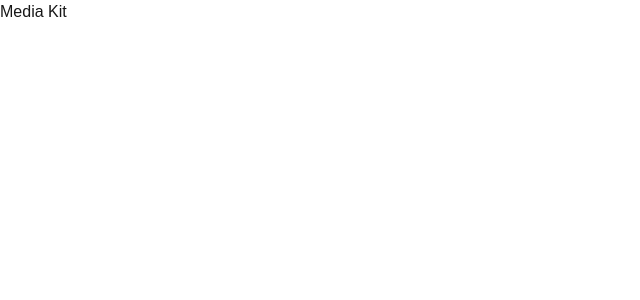
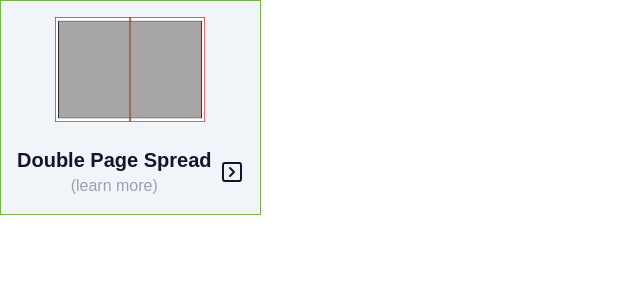
Before and after one commit to evergreendev/media-kits, a Next.js app: page /faces/media-kit in a window 1280 px wide. Shown: the top 300 px of the page, without its empty margins (0-640 px from the left). Built offline with nearby package versions, Linux system fonts and the light colour scheme.

Commit message:
Add ExpandableSection component and integrate into Media Kit page

```diff
--- /dev/null
+++ b/app/components/ExpandableSection/index.tsx
@@ -0,0 +1,47 @@
+"use client"
+import {useState} from "react";
+import {StaticImageData} from "next/image";
+import {LucideSquareChevronDown} from "lucide-react";
+import Image from "next/image";
+
+type Props = {
+    title: string,
+    description?: string,
+    price: string,
+    icon?: StaticImageData,
+
+}
+
+const ExpandableSection = ({title, description, price, icon}: Props) => {
+    const [isExpanded, setIsExpanded] = useState(false);
+
+    return <button
+        className="text-center text-slate-900 flex items-center gap-5 bg-slate-100 p-4 border border-[#75b543]"
+        onClick={() => setIsExpanded(!isExpanded)}>
+        <div className="flex flex-col items-center">
+            {
+                icon &&
+                <Image src={icon} alt="Icon" width={150} height={150} className={"mx-auto mb-6"} priority={true}/>
+            }
+            <div className="flex items-center gap-2">
+                <div className="flex flex-col items-center">
+
+                    <h2 className="text-xl font-bold">{title}</h2>
+                    <p className="text-gray-400">(learn more)</p>
+                </div>
+                {
+                    isExpanded ? <LucideSquareChevronDown/> : <LucideSquareChevronDown className="-rotate-90"/>
+                }
+            </div>
+            <div className={`${isExpanded ? "max-h-screen" : "max-h-0 overflow-hidden"} transition-all duration-300`}>
+                <div className="w-full h-px bg-slate-300 my-4"/>
+                {
+                    description && <p>{description}</p>
+                }
+                <p className="text-lg font-bold">{price}</p>
+            </div>
+        </div>
+    </button>
+}
+
+export default ExpandableSection
--- a/app/faces/media-kit/page.tsx
+++ b/app/faces/media-kit/page.tsx
@@ -1,6 +1,11 @@
+import ExpandableSection from "@/app/components/ExpandableSection";
+import doubleSpread from "@/public/double-spread.png";
+
 const Page = () => {
 
-    return <div>Media Kit</div>
+    return <div>
+        <ExpandableSection icon={doubleSpread} title="Double Page Spread" price="$4,000" description={`16.75" x 10.75"`}/>
+    </div>
 }
 
 
```
Also changed, not shown: package.json (+7 -6 lines), public/double-spread.png (added), 1 other file (tests, documents, lock files or other folders).
